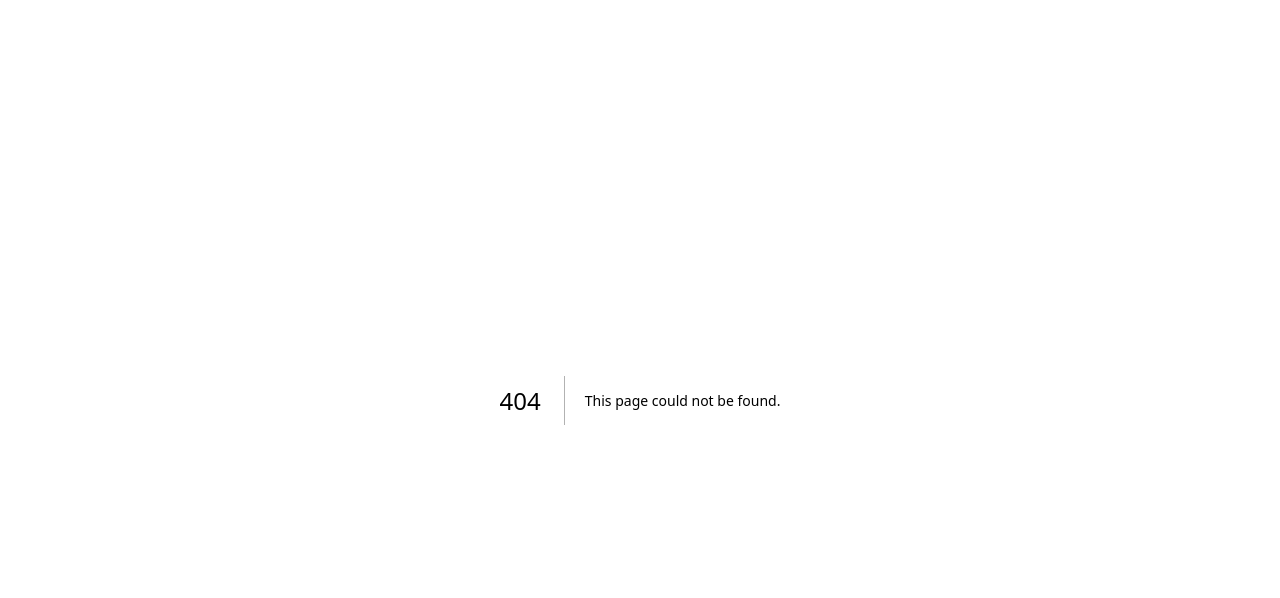
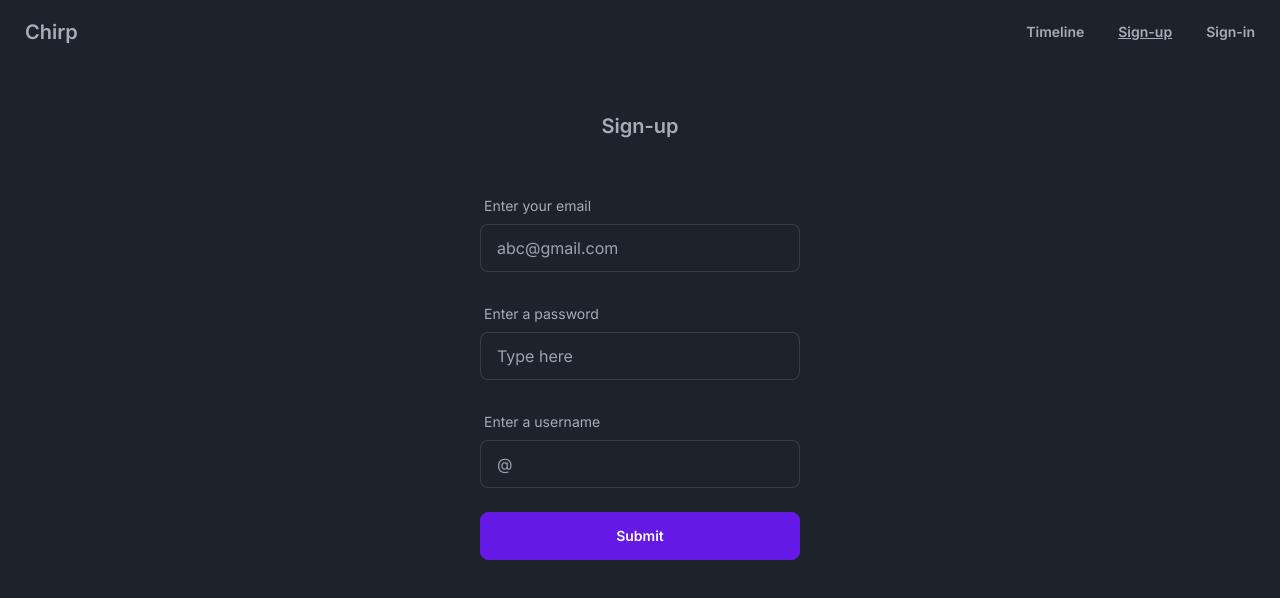
Before and after one commit to NoumanAMalik/Chirp, a Next.js app: page /signup in a window 1280 px wide. Before the commit this address had no page. Shown: the top 598 px of the page. Built offline with nearby package versions, Linux system fonts and the light colour scheme; no server answers.

Commit message:
User can sign up

```diff
--- a/app/components/navbar.js
+++ b/app/components/navbar.js
@@ -39,24 +39,32 @@ export default function Navbar(props) {
             </div>
             <div className="flex-none">
                 {route == "sign-up" ? (
+                    <Link href="/signup">
                         <button className="btn btn-ghost normal-case underline">
                             Sign-up
                         </button>
+                    </Link>
                 ) : (
+                    <Link href="/signup">
                         <button className="btn btn-ghost normal-case">
                             Sign-up
                         </button>
+                    </Link>
                 )}
             </div>
             <div className="flex-none">
                 {route == "sign-in" ? (
+                    <Link href="/signin">
                         <button className="btn btn-ghost normal-case underline">
                             Sign-in
                         </button>
+                    </Link>
                 ) : (
+                    <Link href="/signin">
                         <button className="btn btn-ghost normal-case">
                             Sign-in
                         </button>
+                    </Link>
                 )}
             </div>
         </div>
--- a/app/page.js
+++ b/app/page.js
@@ -2,8 +2,13 @@ import Navbar from "./components/navbar";
 
 export default function Home() {
     return (
-        <main data-theme="dark" className="w-screen h-screen">
+        <main
+            data-theme="dark"
+            className="w-screen h-screen flex flex-col items-center gap-12"
+        >
             <Navbar route={"home"} />
+            <h2>This project is a Twitter clone</h2>
+            <h2>Made by Nouman and Danny</h2>
         </main>
     );
 }
--- /dev/null
+++ b/app/signin/page.js
@@ -0,0 +1,9 @@
+import Navbar from "../components/navbar";
+
+export default function Timeline() {
+    return (
+        <main data-theme="dark" className="w-screen h-screen">
+            <Navbar route={"sign-in"} />
+        </main>
+    );
+}
--- /dev/null
+++ b/app/signup/page.js
@@ -0,0 +1,99 @@
+"use client";
+import Navbar from "../components/navbar";
+import { useState, useEffect } from "react";
+import supabase from "../../utils/supabase.js";
+import { useRouter } from "next/navigation";
+
+export default function Timeline() {
+    const [formData, setFormData] = useState({
+        email: "",
+        password: "",
+        username: "",
+    });
+
+    const router = useRouter();
+
+    const handleSubmit = async () => {
+        const { data, error } = await supabase.auth.signUp({
+            email: formData.email,
+            password: formData.password,
+            options: {
+                data: {
+                    username: formData.username,
+                },
+            },
+        });
+
+        const access_token = data.session.access_token;
+        const refresh_token = data.session.refresh_token;
+
+        console.log(access_token, refresh_token);
+
+        if (data.user.aud == "authenticated") {
+            const { data, error } = supabase.auth.setSession({
+                access_token,
+                refresh_token,
+            });
+            router.push("/timeline");
+        }
+    };
+
+    return (
+        <main
+            data-theme="dark"
+            className="w-screen h-screen flex flex-col items-center gap-12"
+        >
+            <Navbar route={"sign-up"} />
+
+            <h1 className="text-xl font-semibold">Sign-up</h1>
+
+            <div className="form-control w-full max-w-xs">
+                <label className="label">
+                    <span className="label-text">Enter your email</span>
+                </label>
+                <input
+                    type="text"
+                    placeholder="abc@gmail.com"
+                    value={formData.email}
+                    onChange={(e) =>
+                        setFormData({ ...formData, email: e.target.value })
+                    }
+                    className="input input-bordered w-full max-w-xs mb-6"
+                />
+
+                <label className="label">
+                    <span className="label-text">Enter a password</span>
+                </label>
+                <input
+                    type="password"
+                    placeholder="Type here"
+                    value={formData.password}
+                    onChange={(e) =>
+                        setFormData({ ...formData, password: e.target.value })
+                    }
+                    className="input input-bordered w-full max-w-xs mb-6"
+                />
+
+                <label className="label">
+                    <span className="label-text">Enter a username</span>
+                </label>
+                <input
+                    type="text"
+                    placeholder="@"
+                    value={formData.username}
+                    onChange={(e) =>
+                        setFormData({ ...formData, username: e.target.value })
+                    }
+                    className="input input-bordered w-full max-w-xs mb-6"
+                />
+
+                <button
+                    className="btn btn-primary normal-case"
+                    onClick={handleSubmit}
+                >
+                    Submit
+                </button>
+            </div>
+        </main>
+    );
+}
--- a/app/timeline/page.js
+++ b/app/timeline/page.js
@@ -1,6 +1,17 @@
+"use client";
+
 import Navbar from "../components/navbar";
+import supabase from "../../utils/supabase.js";
 
 export default function Timeline() {
+    const checkAuth = async () => {
+        const user = await supabase.auth.getUser();
+
+        console.log(user.data.user.aud);
+    };
+
+    checkAuth();
+
     return (
         <main data-theme="dark" className="w-screen h-screen">
             <Navbar route={"timeline"} />
--- /dev/null
+++ b/utils/supabase.js
@@ -0,0 +1,7 @@
+import { createClient } from "@supabase/supabase-js";
+
+export default createClient(
+    process.env.NEXT_PUBLIC_SUPABASE_URL,
+    process.env.NEXT_PUBLIC_SUPABASE_ANON_KEY,
+    { auth: { persistSession: true } }
+);
```
Lines whose indentation alone changed are shown as unchanged.
